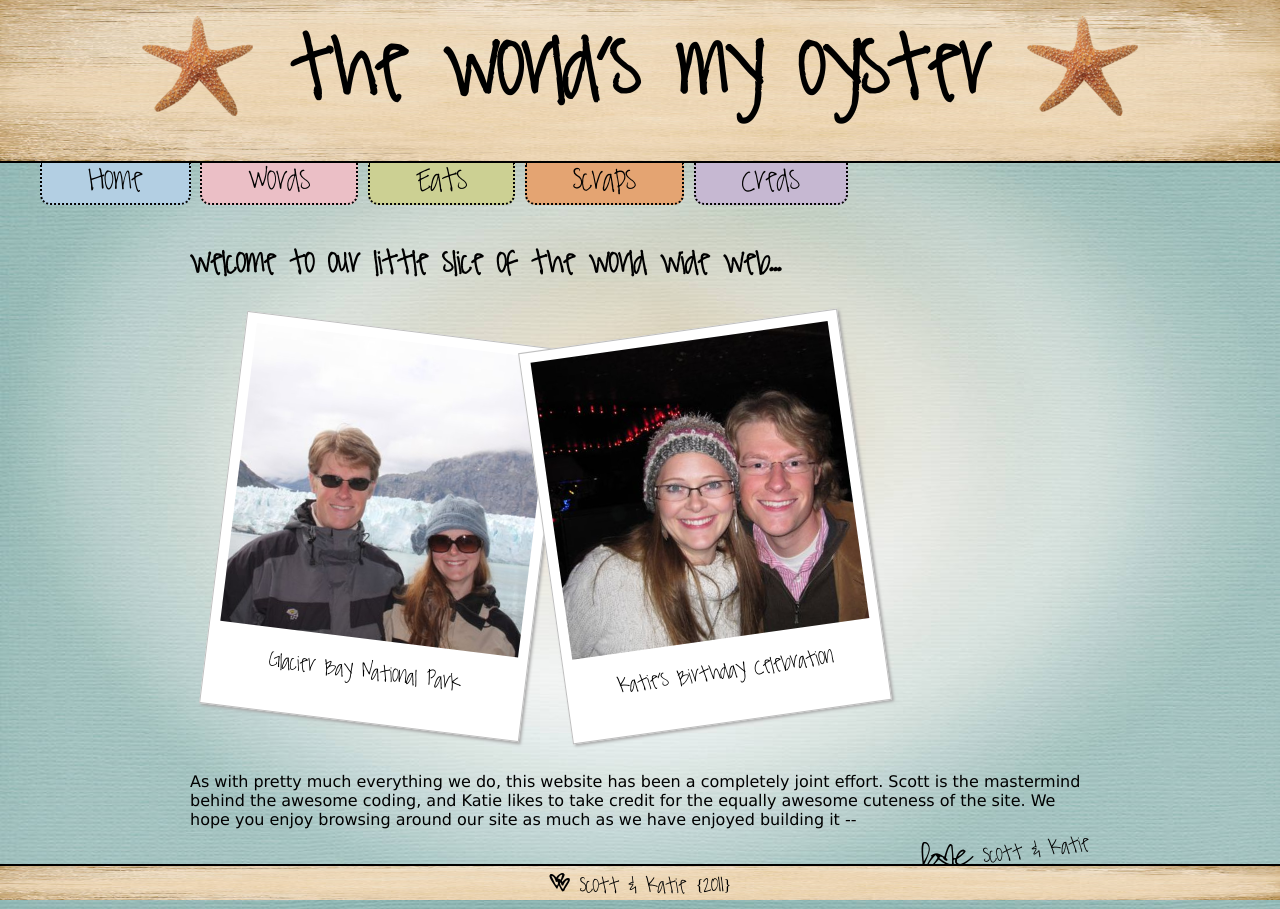
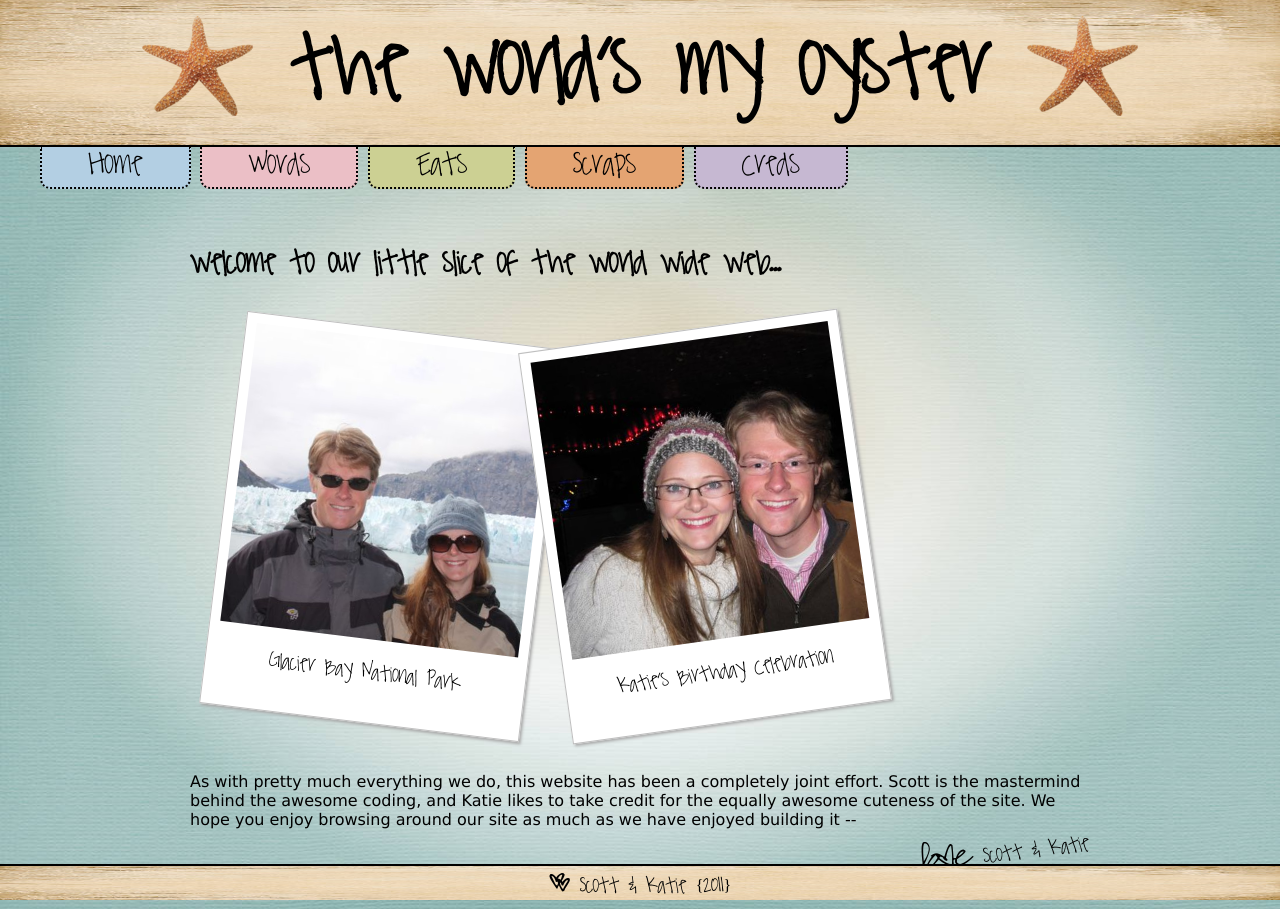
Before and after one commit to kpetersen/kpetersen.github.io, a Jekyll site: the page built from index.html, in a window 1280 px wide. Built offline with Jekyll 4.4.1, drawn with Linux system fonts in a browser that asks for light colours; Markdown is read by kramdown in place of the engine named in the settings.

Commit message:
shrink header size slightly

```diff
--- a/css/screen.css
+++ b/css/screen.css
@@ -58,7 +58,7 @@ a:hover, a:active {
   background-repeat: no-repeat;
   background-size: 100% 100%;
   margin: 0 0 0 0;
-  padding: .25em .5em .5em .5em;
+  padding: .25em .5em .25em .5em;
   font-size: 4em;
   border-bottom: 2px solid #000;
 }
```
